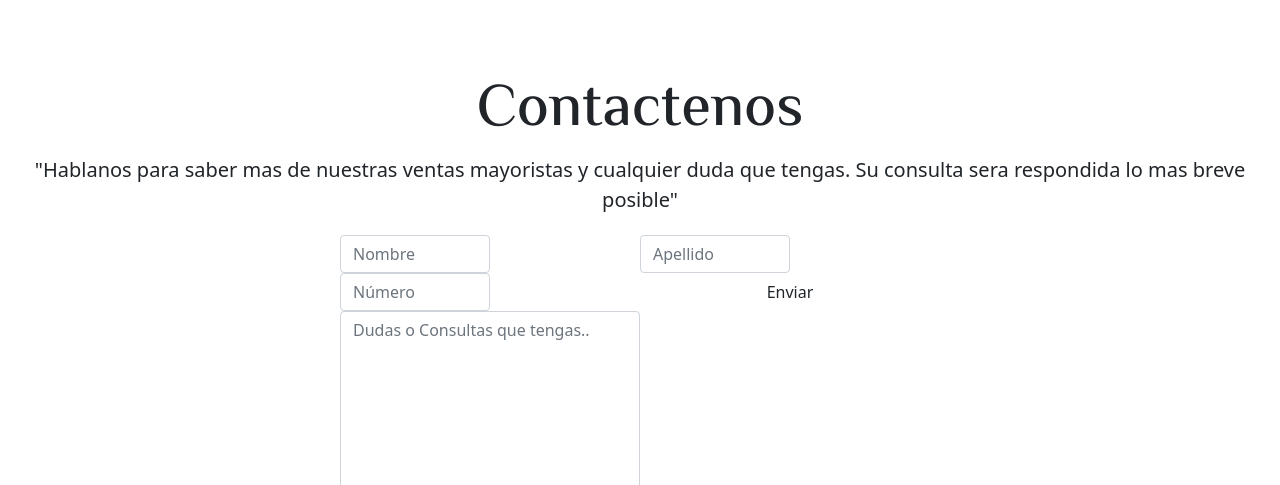
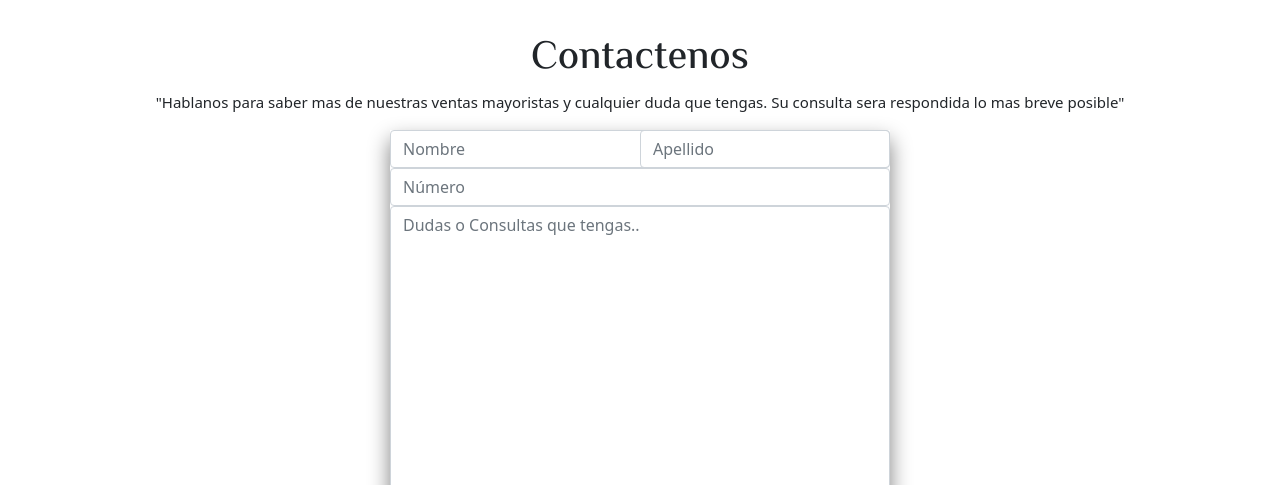
Before and after one commit to alejoaguero/proyectocoderhouse, a plain HTML site: page paginas/contacto.html in a window 1280 px wide. Shown: the part 315-800 px from the top of the page. Drawn offline with nearby package versions, Linux system fonts and the light colour scheme.

Commit message:
Cambio de deco, baño y contactos (arreglo de grid y posicion de las imagenes)

```diff
--- a/paginas/contacto.html
+++ b/paginas/contacto.html
@@ -59,19 +59,19 @@
         </div>
     </header>
     <main>
-        <section >
-            <div class="mensaje__contacto">
-                <h2 class="mensaje__contacto-titulo">Contactenos</h2>
-                <p class="mensaje__contacto-presentacion">"Hablanos para saber mas de nuestras ventas mayoristas y cualquier duda que tengas.
+        <section class="contacto">
+            <div class="contacto__mensaje">
+                <h2 class="contacto__mensaje-titulo">Contactenos</h2>
+                <p class="contacto__mensaje-presentacion">"Hablanos para saber mas de nuestras ventas mayoristas y cualquier duda que tengas.
                 Su consulta sera respondida lo mas breve posible"</p>
             </div>
-            <div class="formulario">
-                <form action="" class="formulario__contenedor form-group">
-                    <input type="text" id="nombre" placeholder="Nombre" class="formulario__contenedor-name form-control">
-                    <input type="text" id="apellido" placeholder="Apellido" class="formulario__contenedor-apellido form-control">
-                    <input type="text" id="telefone" placeholder="Número" class="formulario__contenedor-numero form-control">
-                    <textarea name="" id="" cols="60" rows="15" placeholder="Dudas o Consultas que tengas.." class="formulario__contenedor-texto form-control"></textarea>
-                    <button type="submit" class="btn btn-default enviar" >
+            <div class="contacto__formulario">
+                <form action="" class="contacto__formulario-contenedor form-group">
+                    <input type="text" id="nombre" placeholder="Nombre" class="contacto__formulario-name form-control">
+                    <input type="text" id="apellido" placeholder="Apellido" class="contacto__formulario-apellido form-control">
+                    <input type="text" id="telefone" placeholder="Número" class="contacto__formulario-numero form-control">
+                    <textarea name="" id="" cols="60" rows="15" placeholder="Dudas o Consultas que tengas.." class="contacto__formulario-texto form-control"></textarea>
+                    <button type="submit" class="btn btn-primary contacto__formulario-enviar" >
                         Enviar
                     </button>
                     </form>
--- a/sass/_banios.scss
+++ b/sass/_banios.scss
@@ -1,25 +1,36 @@
 .banios{
     margin: 10px;
     display: grid;
-    grid-template-columns: repeat(3,400px);
-    grid-template-rows: repeat(2,1fr);
+    grid-template-columns: repeat(3,420px);
+    grid-template-rows: 1fr;
     grid-column-gap: 10px;
-    grid-row-gap:20px;
-    align-items: flex-end;
+    justify-items: center;
         .banios__toallas-titulo{
             grid-column: 1/4;
             grid-row: 1/4;
+            background-color: #4682b4;
+            color: white;
+            width: 500px;
+            opacity: 0.9;
+            text-align: center;
+            box-shadow: $sombracontenedor;
+            margin-bottom: 40px;
+            margin-top: 50px;
         }
         @for $i from 1 through 3{
             .banios__toallas-producto#{$i}{
                 padding-top: 10px;
                 border-radius: 10px;
                 text-align: center;
-                    width: 350px;
+                width: $imagencontenedor;
                 height: auto;
                 box-shadow: $sombracontenedor;
+                transition: cubic-bezier(1, 0, 0, 1) 1s;
+                    &:hover{
+                        transform: scale(1.05,1.05);
+                    }
                     img{
-                            width: 300px;
+                        width: $imagencontenedor;
                         height: auto;
                     }
                     h5{
@@ -34,8 +45,6 @@
                         &:hover{
                             border: lightgreen;
                             background-color: lightgreen;
-                                color: black;
-
                         }
                     }
             }
@@ -43,17 +52,29 @@
             .banios__cortinasbaño-titulo{
                 grid-column: 1/4;
                 grid-row: 5/9;
+                background-color: #4682b4;
+                color: white;
+                width: 500px;
+                opacity: 0.9;
+                text-align: center;
+                box-shadow: $sombracontenedor;
+                margin-bottom: 40px;
+                margin-top: 50px;
             }
             @for $i from 1 through 2{
                 .banios__cortinasbaño-producto#{$i}{
                         padding-top: 10px;
                         border-radius: 10px;
                         text-align: center;
-                        width: 350px;
+                        width: $imagencontenedor;
                         height: auto;
                         box-shadow: $sombracontenedor;
+                        transition: cubic-bezier(1, 0, 0, 1) 1s;
+                            &:hover{
+                                transform: scale(1.05,1.05);
+                            }
                             img{
-                                width: 300px;
+                                width: $imagencontenedor;
                                 height: auto;
                             }
                             h5{
@@ -68,8 +89,6 @@
                                 &:hover{
                                     border: lightgreen;
                                     background-color: lightgreen;
-                                    color: black;
-
                                 }
                             }
                 }
--- a/sass/_contacto.scss
+++ b/sass/_contacto.scss
@@ -1,33 +1,48 @@
-.mensaje__contacto{
-    margin-top: 50px;
+.contacto{
+    display: grid;
+    grid-column: 1fr 1fr;
+    justify-items: center;
+    .contacto__mensaje{
+        margin-top: 10px;
         text-align: center;
-        .mensaje__contacto-titulo{
-            font-size: 60px;
+            .contacto__mensaje-titulo{
+                font-size: 40px;
                 font-family: 'El Messiri', sans-serif;
             }
-        .mensaje__contacto-presentacion{
-            font-size: 20px;
+            .contacto__mensaje-presentacion{
+                font-size: 15px;
             }
     }
-.formulario__contenedor{
-    margin-top: 20px;
+    .contacto__formulario{
+        box-shadow: 0px 10px 20px grey;
+        width: 500px;
+                .contacto__formulario-contenedor{
                     display: grid;
-    grid-template-columns: repeat(2,300px);
-    grid-template-rows: repeat(1,1fr);
-    text-align: center;
-    justify-content: center;
-        .formulario__contenedor-name{
-            width: 150px;
+                    grid-template-columns: 1fr 1fr;
+                    grid-template-rows: 1fr;
+                    justify-items: center;
+                        .contacto__formulario-name{
+                            grid-column: 1/4;
+                            grid-row: 1/4;
                         }
-        .formulario__contenedor-apellido{
-            width: 150px;
+                        .contacto__formulario-apellido{
+                            grid-column: 2/4;
+                            grid-row: 1/4;
                         }
-        .formulario__contenedor-numero{
-            width: 150px;
+                        .contacto__formulario-numero{
+                            grid-column: 1/4;
                         }
-        .formulario__contenedor-texto{
-            grid-column: 1/2;
-            grid-row: 3/4;
+                        .contacto__formulario-texto{
+                            grid-column: 1/4;
+                        }
+                        .contacto__formulario-enviar{
+                            grid-column: 1/4;
+                            width: 200px;
+                            align-self: center;
+                            margin: 5px 0 5px 0;
+                        }
                 }
 
+
     }
+}
--- a/sass/_deco.scss
+++ b/sass/_deco.scss
@@ -66,7 +66,7 @@ $imagencontenedor: 250px;
                 margin-bottom: 40px;
                 margin-top: 50px;
             }
-            @for $i from 1 through 2{
+            @for $i from 1 through 3{
                 .decoracion__cortinas-producto#{$i}{
                         padding-top: 10px;
                         border-radius: 10px;
@@ -94,7 +94,6 @@ $imagencontenedor: 250px;
                                 &:hover{
                                     border: lightgreen;
                                     background-color: lightgreen;
-
                                 }
                             }
                     }
@@ -111,7 +110,7 @@ $imagencontenedor: 250px;
                     margin-bottom: 40px;
                     margin-top: 50px;
                 }
-                @for $i from 1 through 2{
+                @for $i from 1 through 3{
                     .decoracion__almohadas-producto#{$i}{
                             grid-column: $i/2;
                             grid-row: 10/10;
```
Also changed, not shown: paginas/deco.html (+6 -6 lines), css/main.css, 1 other file. Lines whose indentation alone changed are shown as unchanged.
